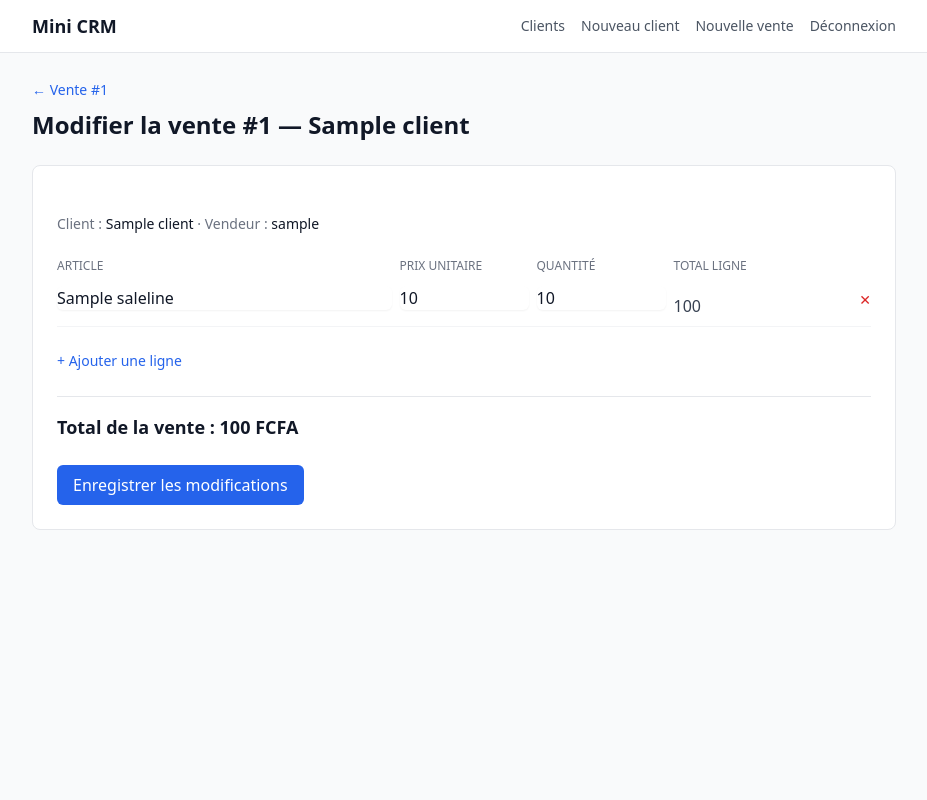
After one commit to ibofashion/myapp, a Django app: page /ventes/1/modifier/ in a window 1280 px wide. The commit adds this page. Shown: the whole page, without its empty margins (176-1103 px from the left). Run offline with Django 5.2, Linux system fonts and the light colour scheme; a user stored in the database is signed in; tables that the repository leaves empty hold one stand-in row (values such as "Sample post"); some libraries are stand-ins or nearby versions.

Commit message:
Add sale edit/cancel with owner-or-admin authorization
A vendeur can now correct or cancel their own sales, and an admin can do
so for any sale in the shop, enforced server-side via can_edit_sale
(never just hidden UI) per ARCHITECTURE.md #5. Cancelling a sale is
blocked while it still has payment allocations.

Co-Authored-By: Claude Sonnet 5 <noreply@anthropic.com>

```diff
--- a/config/urls.py
+++ b/config/urls.py
@@ -35,4 +35,6 @@ urlpatterns = [
     path('clients/<int:pk>/', core_views.client_detail, name='client_detail'),
     path('ventes/nouvelle/', core_views.sale_create, name='sale_create'),
     path('ventes/<int:pk>/', core_views.sale_detail, name='sale_detail'),
+    path('ventes/<int:pk>/modifier/', core_views.sale_edit, name='sale_edit'),
+    path('ventes/<int:pk>/annuler/', core_views.sale_delete, name='sale_delete'),
 ]
--- /dev/null
+++ b/core/authz.py
@@ -0,0 +1,5 @@
+from core.models import Sale, User
+
+
+def can_edit_sale(user: User, sale: Sale) -> bool:
+    return user.role == "admin" or sale.seller_id == user.id
--- a/core/views.py
+++ b/core/views.py
@@ -2,10 +2,12 @@ import uuid
 from decimal import Decimal, InvalidOperation
 
 from django.contrib.auth.decorators import login_required
-from django.core.exceptions import ValidationError
+from django.core.exceptions import PermissionDenied, ValidationError
 from django.db import transaction
-from django.shortcuts import get_object_or_404, render
+from django.shortcuts import get_object_or_404, redirect, render
+from django.views.decorators.http import require_POST
 
+from core.authz import can_edit_sale
 from core.forms import ClientForm, PaymentForm, SaleForm, SaleLineFormSet
 from core.models import Client, Payment, Sale, SaleBalance
 from core.payments import record_payment
@@ -87,8 +89,57 @@ def sale_detail(request, pk):
         Sale.objects.select_related("client", "seller").prefetch_related("lines"), pk=pk
     )
     balance = SaleBalance.objects.filter(sale_id=sale.pk).first()
-    context = {"sale": sale, "balance": balance}
+    context = {
+        "sale": sale,
+        "balance": balance,
+        "can_edit": can_edit_sale(request.user, sale),
+    }
     return render(request, "core/sale_detail.html", context)
+
+
+@login_required
+def sale_edit(request, pk):
+    sale = get_object_or_404(Sale.objects.select_related("client", "seller"), pk=pk)
+    if not can_edit_sale(request.user, sale):
+        raise PermissionDenied
+
+    success = None
+    if request.method == "POST":
+        formset = SaleLineFormSet(request.POST, instance=sale, prefix="lines")
+        if formset.is_valid():
+            formset.save()
+            success = sale
+    else:
+        formset = SaleLineFormSet(instance=sale, prefix="lines")
+
+    context = {"sale": sale, "formset": formset, "success": success}
+
+    if request.method == "POST":
+        return render(request, "core/_sale_edit_form_fragment.html", context)
+    return render(request, "core/sale_edit.html", context)
+
+
+@login_required
+@require_POST
+def sale_delete(request, pk):
+    with transaction.atomic():
+        sale = get_object_or_404(
+            Sale.objects.select_for_update().select_related("client"), pk=pk
+        )
+        if not can_edit_sale(request.user, sale):
+            raise PermissionDenied
+        if sale.allocations.exists():
+            error = (
+                "Cette vente a des paiements imputés dessus : retirez d'abord "
+                "ces imputations avant de l'annuler."
+            )
+            balance = SaleBalance.objects.filter(sale_id=sale.pk).first()
+            context = {"sale": sale, "balance": balance, "error": error, "can_edit": True}
+            return render(request, "core/sale_detail.html", context, status=400)
+        client_id = sale.client_id
+        sale.delete()
+
+    return redirect("client_detail", pk=client_id)
 
 
 @login_required
--- /dev/null
+++ b/templates/core/_sale_edit_form_fragment.html
@@ -0,0 +1,91 @@
+{% if success %}
+<div class="mb-4 rounded-md bg-green-50 border border-green-200 px-4 py-3 text-green-800">
+    Vente mise à jour — nouveau total {{ success.total }} FCFA.
+    <a href="{% url 'sale_detail' success.pk %}" class="underline font-medium">Voir la vente</a>
+</div>
+{% endif %}
+
+<form id="sale-edit-form"
+      x-data="saleEditFormApp({{ formset.total_form_count }})"
+      x-init="recalc()"
+      hx-post="{% url 'sale_edit' sale.pk %}"
+      hx-target="#sale-edit-form-container"
+      hx-swap="innerHTML"
+      hx-disabled-elt="#sale-edit-submit-btn"
+      hx-indicator="#sale-edit-form-indicator"
+      class="space-y-6 bg-white p-6 rounded-lg border border-gray-200">
+    {% csrf_token %}
+
+    <div class="text-sm text-gray-500">
+        Client : <span class="font-medium text-gray-900">{{ sale.client.name }}</span>
+        &middot; Vendeur : <span class="font-medium text-gray-900">{{ sale.seller.get_username }}</span>
+    </div>
+
+    {{ formset.management_form }}
+    {% if formset.non_form_errors %}
+    <p class="text-sm text-red-600">{{ formset.non_form_errors|join:", " }}</p>
+    {% endif %}
+
+    <div>
+        <div class="hidden sm:grid grid-cols-12 gap-2 text-xs font-medium text-gray-500 uppercase mb-1">
+            <div class="col-span-5">Article</div>
+            <div class="col-span-2">Prix unitaire</div>
+            <div class="col-span-2">Quantité</div>
+            <div class="col-span-2">Total ligne</div>
+            <div class="col-span-1"></div>
+        </div>
+        <div id="edit-lines-container" x-ref="linesContainer" @input="recalc()">
+            {% for line_form in formset %}
+                {% include "core/_sale_edit_line_row.html" %}
+            {% endfor %}
+        </div>
+    </div>
+
+    <template id="empty-edit-line-template">
+        {% include "core/_sale_edit_line_row.html" with line_form=formset.empty_form %}
+    </template>
+
+    <button type="button" @click="addLine()" class="text-sm text-blue-600 font-medium">+ Ajouter une ligne</button>
+
+    <div class="border-t border-gray-200 pt-4 flex items-center justify-between">
+        <span class="text-lg font-semibold">Total de la vente : <span x-text="grandTotal"></span> FCFA</span>
+    </div>
+
+    <div class="flex items-center gap-3">
+        <button id="sale-edit-submit-btn" type="submit"
+                class="inline-flex items-center rounded-md bg-blue-600 px-4 py-2 text-white font-medium disabled:opacity-50">
+            Enregistrer les modifications
+        </button>
+        <span id="sale-edit-form-indicator" class="htmx-indicator text-sm text-gray-500">Enregistrement…</span>
+    </div>
+</form>
+
+<script>
+function saleEditFormApp(initialCount) {
+    return {
+        lineCount: initialCount,
+        grandTotal: 0,
+        recalc() {
+            let total = 0;
+            this.$refs.linesContainer.querySelectorAll('.line-row').forEach(row => {
+                const deleteInput = row.querySelector('input[name$="-DELETE"]');
+                if (deleteInput && deleteInput.checked) return;
+                const price = parseFloat(row.querySelector('.line-price-input')?.value || 0) || 0;
+                const qty = parseFloat(row.querySelector('.line-quantity-input')?.value || 0) || 0;
+                const lineTotal = price * qty;
+                const totalEl = row.querySelector('.line-total');
+                if (totalEl) totalEl.textContent = lineTotal;
+                total += lineTotal;
+            });
+            this.grandTotal = total;
+        },
+        addLine() {
+            const tpl = document.getElementById('empty-edit-line-template').innerHTML.replaceAll('__prefix__', this.lineCount);
+            this.$refs.linesContainer.insertAdjacentHTML('beforeend', tpl);
+            this.lineCount++;
+            document.getElementById('id_lines-TOTAL_FORMS').value = this.lineCount;
+            this.recalc();
+        },
+    };
+}
+</script>
--- /dev/null
+++ b/templates/core/_sale_edit_line_row.html
@@ -0,0 +1,26 @@
+<div class="line-row grid grid-cols-2 sm:grid-cols-12 gap-2 items-start border-b border-gray-100 py-2" x-data="{ deleted: false }" x-show="!deleted">
+    {{ line_form.id }}
+    <div class="col-span-2 sm:col-span-5">
+        <span class="sm:hidden block text-xs text-gray-500 mb-0.5">Article</span>
+        {{ line_form.label }}
+        {% if line_form.label.errors %}<p class="text-xs text-red-600">{{ line_form.label.errors|join:", " }}</p>{% endif %}
+    </div>
+    <div class="col-span-1 sm:col-span-2">
+        <span class="sm:hidden block text-xs text-gray-500 mb-0.5">Prix unitaire</span>
+        {{ line_form.unit_price }}
+        {% if line_form.unit_price.errors %}<p class="text-xs text-red-600">{{ line_form.unit_price.errors|join:", " }}</p>{% endif %}
+    </div>
+    <div class="col-span-1 sm:col-span-2">
+        <span class="sm:hidden block text-xs text-gray-500 mb-0.5">Quantité</span>
+        {{ line_form.quantity }}
+        {% if line_form.quantity.errors %}<p class="text-xs text-red-600">{{ line_form.quantity.errors|join:", " }}</p>{% endif %}
+    </div>
+    <div class="col-span-1 sm:col-span-2">
+        <span class="sm:hidden block text-xs text-gray-500 mb-0.5">Total ligne</span>
+        <span class="line-total block pt-2 sm:pt-2 text-gray-700">0</span>
+    </div>
+    <div class="col-span-1 sm:col-span-1 flex justify-end pt-1">
+        <span class="hidden">{{ line_form.DELETE }}</span>
+        <button type="button" @click="deleted = true; $el.closest('.line-row').querySelector('input[name$=\'-DELETE\']').checked = true; recalc();" class="text-red-600 text-sm">✕</button>
+    </div>
+</div>
--- /dev/null
+++ b/templates/core/sale_edit.html
@@ -0,0 +1,9 @@
+{% extends "base.html" %}
+{% block title %}Modifier la vente #{{ sale.pk }} — Mini CRM{% endblock %}
+{% block content %}
+<a href="{% url 'sale_detail' sale.pk %}" class="text-sm text-blue-600 font-medium">&larr; Vente #{{ sale.pk }}</a>
+<h1 class="text-2xl font-bold mt-2 mb-6">Modifier la vente #{{ sale.pk }} — {{ sale.client.name }}</h1>
+<div id="sale-edit-form-container">
+    {% include "core/_sale_edit_form_fragment.html" %}
+</div>
+{% endblock %}
```
Also changed, not shown: core/tests/test_authz.py (added, +31 -0 lines), core/tests/test_sale_delete.py (added, +67 -0 lines), core/tests/test_sale_detail_actions.py (added, +55 -0 lines), core/tests/test_sale_edit.py (added, +84 -0 lines), templates/core/sale_detail.html (+16 -1 lines).
